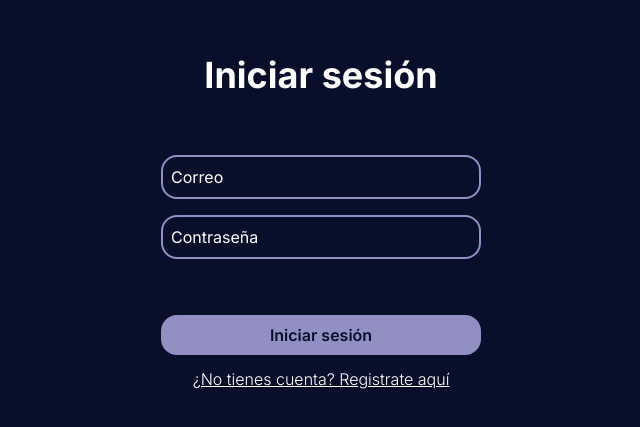
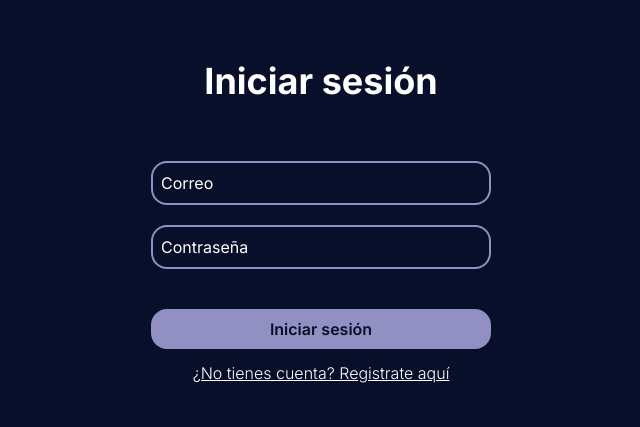
Before and after one commit to marian3299/brainTutorship-front, a React (Vite) app: page / in a window 1280 px wide. Shown: the part 177-604 px from the top of the page, without its empty margins (319-959 px from the left). Built offline with nearby package versions, Linux system fonts and the light colour scheme.

Commit message:
feat(styles): fixing Login form style

```diff
--- a/src/pages/Login.jsx
+++ b/src/pages/Login.jsx
@@ -3,24 +3,25 @@ import SubmitButton from "../utils/SubmitButton";
 import { Link } from "react-router-dom";
 
 export default function Login() {
-
   const {
     register,
     handleSubmit,
-    formState: {errors},
-
+    formState: { errors },
+    reset,
   } = useForm();
 
-  const onSubmit = handleSubmit( data => {
-    console.log(data)
-  })
+  const onSubmit = handleSubmit((data) => {
+    console.log(data);
+    reset();
+  });
 
   return (
     <>
       <div className="bg-blue-1 h-[100dvh] flex flex-col justify-center items-center gap-3">
         <h1 className="text-white text-4xl mb-12 font-bold">Iniciar sesión</h1>
-        <form onSubmit={onSubmit} noValidate >
-          <div className="flex flex-col gap-4 items-center justify-center">
+        <div className="w-[340px]">
+          <form onSubmit={onSubmit} noValidate>
+            <div className="mb-5">
               {errors.email && (
                 <span className="text-red-600 font-semibold text-xs mb-1">
                   *{errors.email.message}
@@ -29,12 +30,12 @@ export default function Login() {
               <input
                 type="text"
                 placeholder="Correo"
-              className="input  w-80"
+                className="input  w-full text-white"
                 id="correo"
                 {...register("email", {
                   required: {
                     value: true,
-                  message: "Email requerido"
+                    message: "Email requerido",
                   },
                   pattern: {
                     value: /^[^\s@]+@[^\s@]+\.[^\s@]+$/,
@@ -42,6 +43,9 @@ export default function Login() {
                   },
                 })}
               />
+            </div>
+
+            <div className="mb-5">
               {errors.password && (
                 <span className="text-red-600 font-semibold text-xs mb-1">
                   *{errors.password.message}
@@ -50,18 +54,20 @@ export default function Login() {
               <input
                 type="password"
                 placeholder="Contraseña"
-              className="input  w-80"
+                className="input  w-full text-white"
                 id="password"
                 {...register("password", {
                   required: {
                     value: true,
-                  message: "Contraseña requerida"
-                }
+                    message: "Contraseña requerida",
+                  },
                 })}
               />
+            </div>
+
             <SubmitButton>Iniciar sesión</SubmitButton>
+          </form>
         </div>
-        </form>
 
         <Link to="/register" className="text-white underline font-light">
           ¿No tienes cuenta? Registrate aquí
```
Lines whose indentation alone changed are shown as unchanged.
